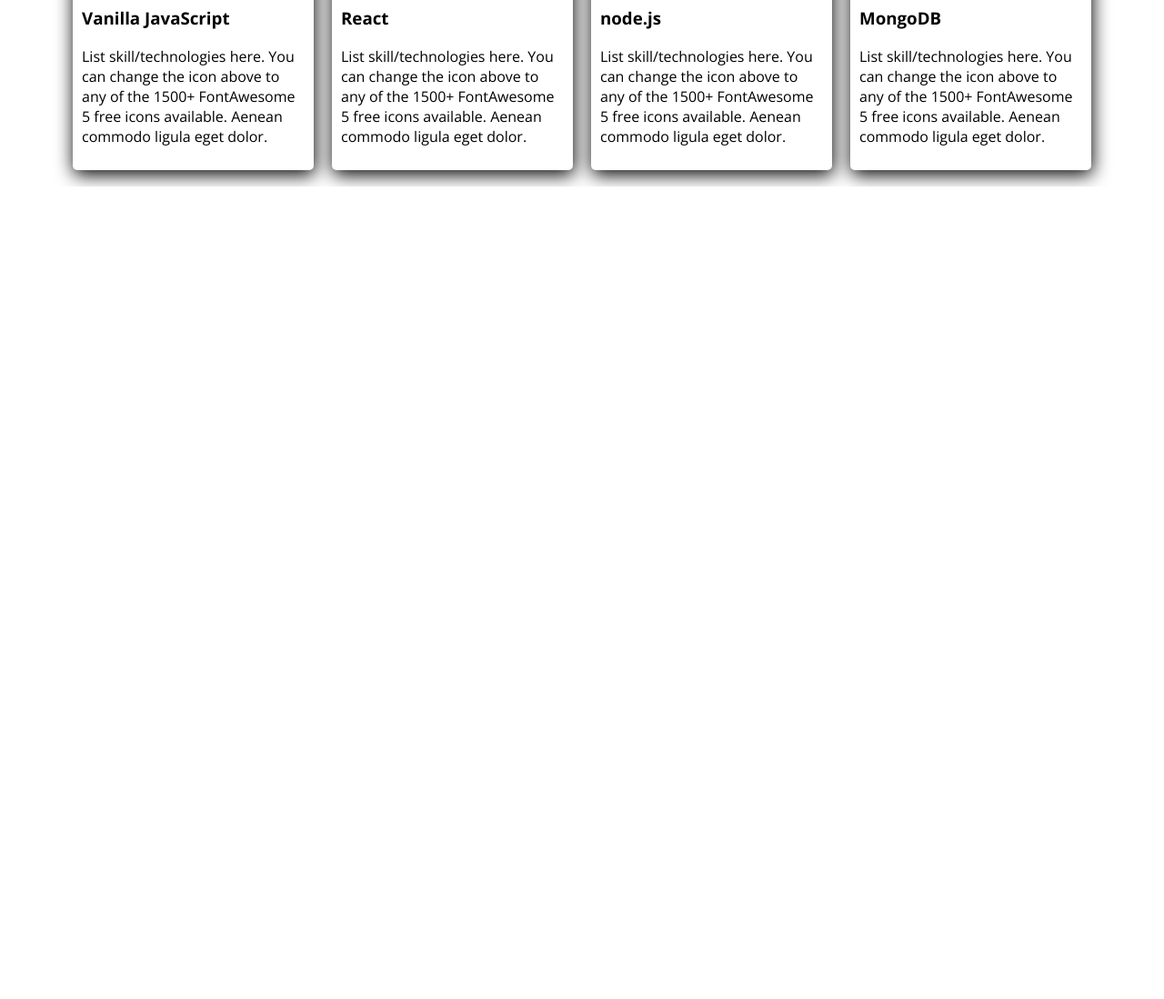
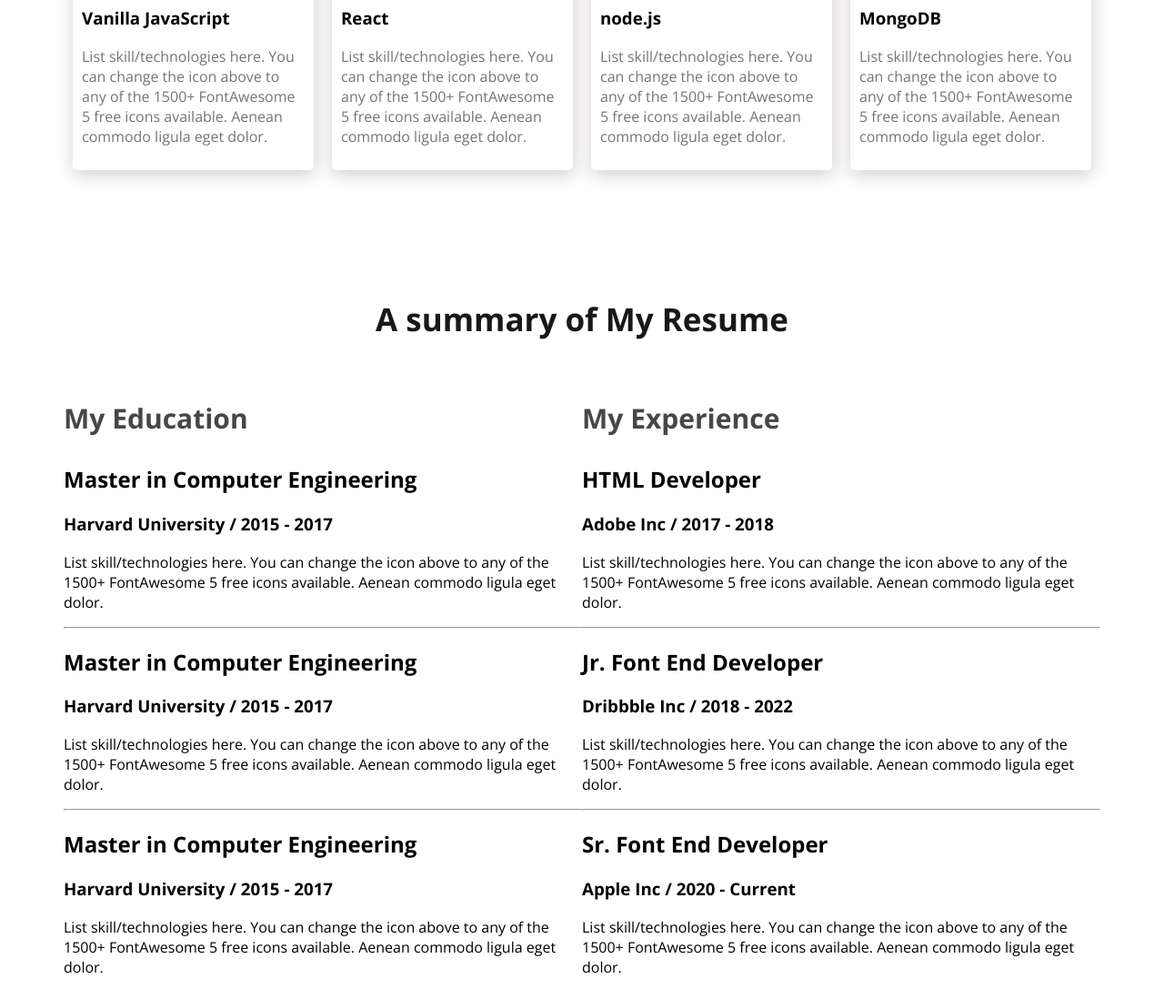
Before and after one commit to Th3At0nic/basic-html-portfolio, a plain HTML site: page index.html in a window 1280 px wide. Shown: the part 2031-3129 px from the top of the page at 91% size. Before the commit the page ends 2236 px from the top, so only its background shows below. Drawn offline with nearby package versions, Linux system fonts and the light colour scheme; a web font is replaced by a local one.

Commit message:
resume section added

```diff
--- a/index.html
+++ b/index.html
@@ -117,6 +117,83 @@
           </div>
         </div>
       </section>
+      <!-- resume section starts here -->
+      <section>
+        <h3 class="section-title">A summary of My Resume</h3>
+        <div class="resume-container">
+          <div class="resume-collumn">
+            <h3 class="resume-collumn-title">My Education</h3>
+
+            <div class="resume-item">
+              <h2 class="resume-item-title">Master in Computer Engineering</h2>
+              <h3 class="resume-item-institute">
+                Harvard University / 2015 - 2017
+              </h3>
+              <p class="resume-item-description">
+                List skill/technologies here. You can change the icon above to
+                any of the 1500+ FontAwesome 5 free icons available. Aenean
+                commodo ligula eget dolor.
+              </p>
+            </div>
+            <hr />
+            <div class="resume-item">
+              <h2 class="resume-item-title">Master in Computer Engineering</h2>
+              <h3 class="resume-item-institute">
+                Harvard University / 2015 - 2017
+              </h3>
+              <p class="resume-item-description">
+                List skill/technologies here. You can change the icon above to
+                any of the 1500+ FontAwesome 5 free icons available. Aenean
+                commodo ligula eget dolor.
+              </p>
+            </div>
+            <hr />
+            <div class="resume-item">
+              <h2 class="resume-item-title">Master in Computer Engineering</h2>
+              <h3 class="resume-item-institute">
+                Harvard University / 2015 - 2017
+              </h3>
+              <p class="resume-item-description">
+                List skill/technologies here. You can change the icon above to
+                any of the 1500+ FontAwesome 5 free icons available. Aenean
+                commodo ligula eget dolor.
+              </p>
+            </div>
+          </div>
+          <div class="resume-collumn">
+            <h3 class="resume-collumn-title">My Experience</h3>
+            <div class="resume-item">
+              <h2 class="resume-item-title">HTML Developer</h2>
+              <h3 class="resume-item-institute">Adobe Inc / 2017 - 2018</h3>
+              <p class="resume-item-description">
+                List skill/technologies here. You can change the icon above to
+                any of the 1500+ FontAwesome 5 free icons available. Aenean
+                commodo ligula eget dolor.
+              </p>
+            </div>
+            <hr />
+            <div class="resume-item">
+              <h2 class="resume-item-title">Jr. Font End Developer</h2>
+              <h3 class="resume-item-institute">Dribbble Inc / 2018 - 2022</h3>
+              <p class="resume-item-description">
+                List skill/technologies here. You can change the icon above to
+                any of the 1500+ FontAwesome 5 free icons available. Aenean
+                commodo ligula eget dolor.
+              </p>
+            </div>
+            <hr />
+            <div class="resume-item">
+              <h2 class="resume-item-title">Sr. Font End Developer</h2>
+              <h3 class="resume-item-institute">Apple Inc / 2020 - Current</h3>
+              <p class="resume-item-description">
+                List skill/technologies here. You can change the icon above to
+                any of the 1500+ FontAwesome 5 free icons available. Aenean
+                commodo ligula eget dolor.
+              </p>
+            </div>
+          </div>
+        </div>
+      </section>
     </main>
     <footer></footer>
   </body>
--- a/styles/portfolio.css
+++ b/styles/portfolio.css
@@ -100,6 +100,10 @@
   max-width: 1140px;
   margin: 0 auto;
 }
+
+main section {
+  margin-top: 130px;
+}
 /* about section styles */
 .about {
   padding: 130px;
@@ -125,9 +129,22 @@
 }
 .skill {
   width: 267px;
-  padding:10px;
+  padding: 10px;
   margin: 10px;
   border-radius: 5px;
   background: #fff;
-  box-shadow: 1px 5px 20px rgb(0, 0, 0);
+  box-shadow: 1px 5px 20px rgb(209, 204, 204);
 }
+.skill-description {
+  color: #757575;
+}
+
+/* resume section styles */
+.resume-container {
+  display: flex;
+}
+.resume-collumn-title {
+  color: #474747;
+  font-size: 30px;
+  font-weight: 700;
+}
```
